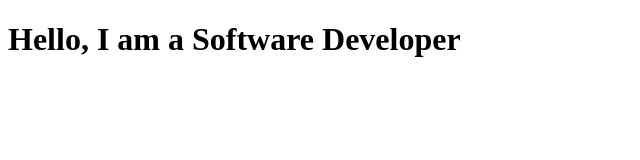
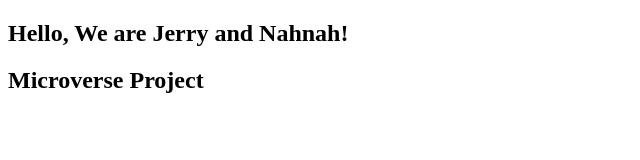
Before and after one commit to NahnahAJ/NahnahAndJerry, a plain HTML site: page index.html in a window 1280 px wide. Shown: the whole page, without its empty margins (0-640 px from the left). Drawn offline with Linux system fonts and the light colour scheme.

Commit message:
Completed 3 and 4

```diff
--- a/index.html
+++ b/index.html
@@ -21,7 +21,15 @@
     - The freeCodeCamp Team
 
     -->
-    <h1 id=welcome-section >Hello, I am a Software Developer</h1>
+
     <script  src="js/index.js"></script>
+    <section id="welcome-section">
+      <h1>Hello, We are Jerry and Nahnah!</h1>
+    </section>
+    <section id="project">
+      <h2 class="project-title">Microverse Project</h2>
+
+    </section>
+
   </body>
 </html>
```
